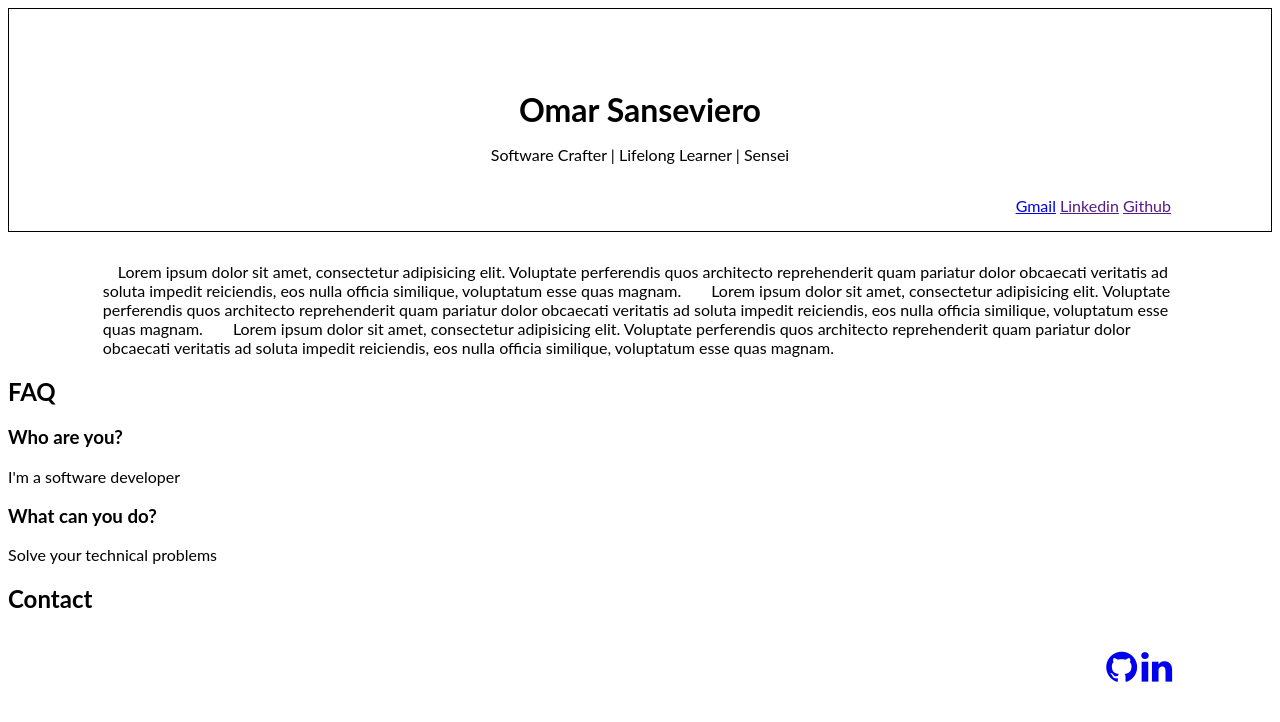
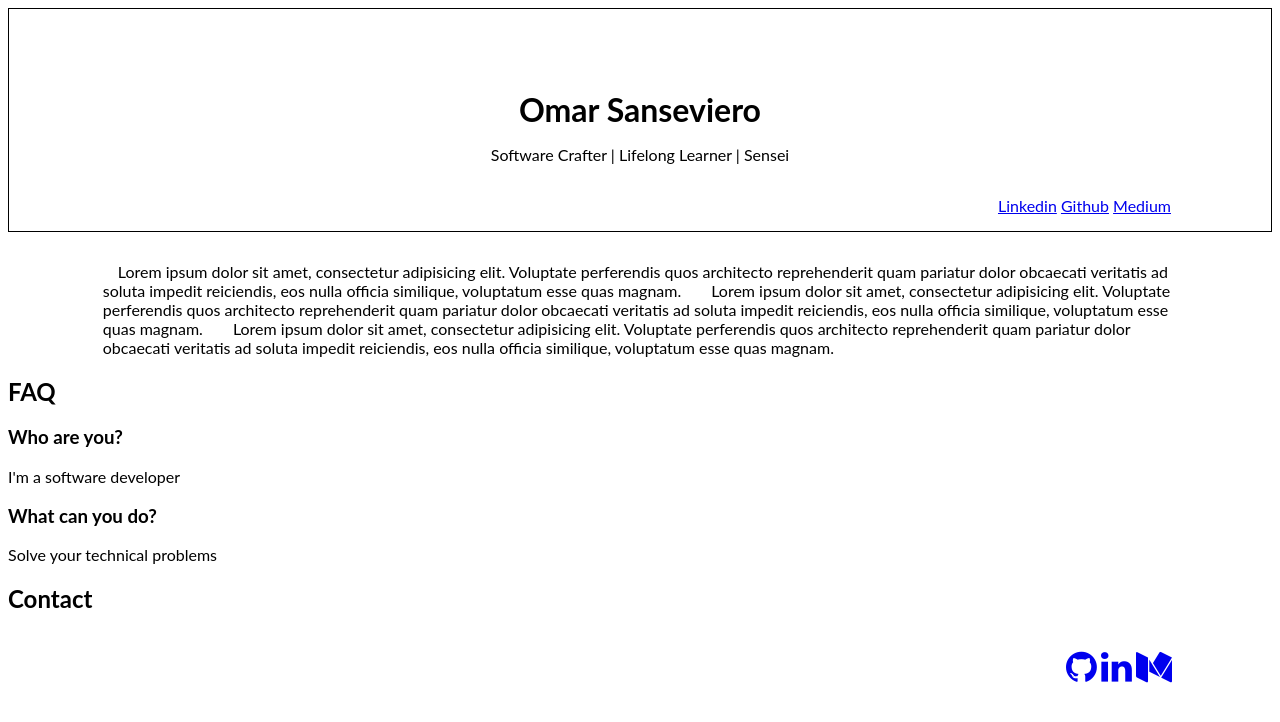
Before and after one commit to osanseviero/presentationWebsite, a website: page index.html in a window 1280 px wide. Drawn offline with Linux system fonts and the light colour scheme.

Commit message:
fix: Change the social media links and icons

```diff
--- a/index.html
+++ b/index.html
@@ -22,22 +22,23 @@
         </div>
         <div class="contacts">
             <ul class="list-horizontal">
-                <li><a href="mailto:osanseviero@gmail.com">Gmail</a></li>
-                <li><a href="">Linkedin</a></li>
-                <li><a href="">Github</a></li>
+                <li><a href="https://www.linkedin.com/in/omarsanseviero">Linkedin</a></li>
+                <li><a href="https://github.com/osanseviero">Github</a></li>
+                <li><a href="https://medium.com/@osanseviero">Medium</a></li>
             </ul>
         </div>
     </header>
     <section id="skills">
+    </section>
 
-
-    </section>
     <section id="faq">
         <h2>FAQ</h2>
     </section>
+
     <section id="contactForm">
         <h2>Contact</h2>
     </section>
+
     <footer class="contacts">
         <ul class="list-horizontal">
             <li>
@@ -46,6 +47,9 @@
             <li>
                 <a href="https://www.linkedin.com/in/omarsanseviero"><i class="fa fa-linkedin" aria-hidden="true"></i></a>
             </li>
+            <li>
+                <a href="https://medium.com/@osanseviero"><i class="fa fa-medium" aria-hidden="true"></i></a>
+            </li>
         </ul>
     </footer>
     <script src="js/skills.js"></script>
--- a/js/skills.js
+++ b/js/skills.js
@@ -7,18 +7,19 @@ var skills = [
 
 	},
 	{
-		'name' : 'Video Game Devopment',
+		'name' : 'Video Game Development',
 		'description' : "Lorem ipsum dolor sit amet, consectetur adipisicing elit. Voluptate perferendis quos architecto reprehenderit quam pariatur dolor obcaecati veritatis ad soluta impedit reiciendis, eos nulla officia similique, voluptatum esse quas magnam.",
 		'skills' : ['Unity', 'Vuforia'],
 		'image' : 'http://placehold.it/300x150/55E1FF/000000'
 
 	},
 	{
-		'name' : 'Video Game Devopment',
+		'name' : 'Video Game Development',
 		'description' : "Lorem ipsum dolor sit amet, consectetur adipisicing elit. Voluptate perferendis quos architecto reprehenderit quam pariatur dolor obcaecati veritatis ad soluta impedit reiciendis, eos nulla officia similique, voluptatum esse quas magnam.",
 		'skills' : ['Unity', 'Vuforia'],
 		'image' : 'http://placehold.it/300x150/63FF51/000000'
-	}
+	},
+
 ];
 
 
```
